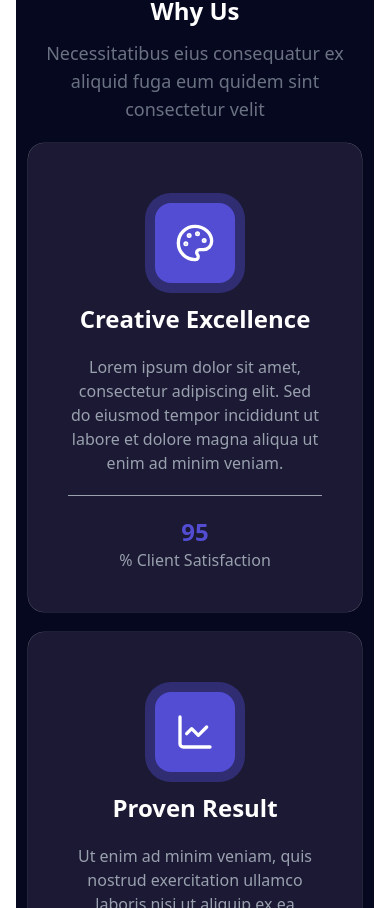
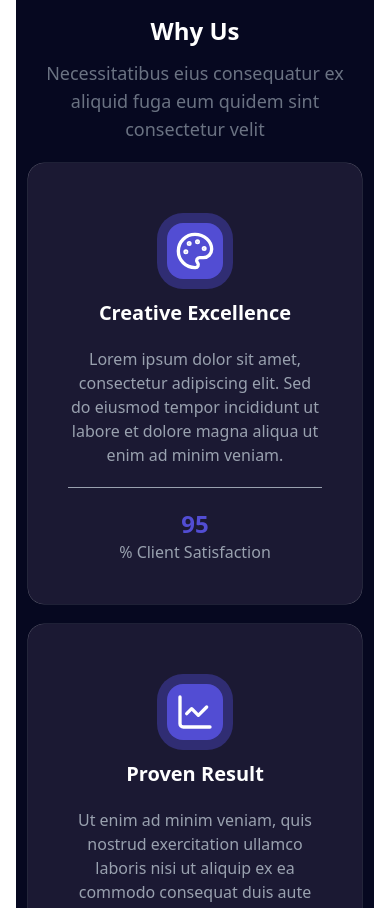
Before and after one commit to Vivek-Sharma-dev/Clarity, a React (Vite) app: page / in a window 390 px wide. Shown: the part 7976-8884 px from the top of the page. Built offline with nearby package versions, Linux system fonts and the light colour scheme.

Commit message:
adjusting some styles

```diff
--- a/src/Components/ChooseCard.jsx
+++ b/src/Components/ChooseCard.jsx
@@ -1,11 +1,18 @@
+import { motion } from "motion/react";
 const ChooseCard = ({ title, desc, number, bottomText, icon }) => {
   return (
-    <div className="text-center shadow-[0_0_0px_.3px_rgba(255,255,255,.2)]/40 hover:shadow-[0_0_0px_.5px_var(--secondary-color)] rounded-2xl p-10 bg-(--nav-bg) transition-all duration-300">
+    <motion.div
+      initial={{ y: 100, opacity: 0 }}
+      whileInView={{ y: 0, opacity: 1 }}
+      viewport={{ amount: 0.3, once: true }}
+      transition={{ duration: 0.5 }}
+      className="hover:-translate-y-2 text-center shadow-[0_0_0px_.3px_rgba(255,255,255,.2)]/40 hover:shadow-[0_0_0px_.5px_var(--secondary-color)] rounded-2xl p-10 bg-(--nav-bg) transition-all duration-300"
+    >
       <div className="flex flex-col gap-5 items-center border-b py-5 border-gray-400">
-        <span className="p-5 rounded-2xl bg-(--secondary-color) shadow-[0_0_0px_10px_var(--secondary-color)]/40">
+        <span className="p-2 lg:p-5 rounded-2xl bg-(--secondary-color) shadow-[0_0_0px_10px_var(--secondary-color)]/40">
           {icon}
         </span>
-        <h4 className="text-2xl font-bold">{title}</h4>
+        <h4 className="text-xl lg:text-2xl font-bold">{title}</h4>
         <p className="text-gray-400 font-medium">{desc}</p>
       </div>
       <div className="mt-5">
@@ -15,7 +22,7 @@ const ChooseCard = ({ title, desc, number, bottomText, icon }) => {
         <br />
         <span className="text-gray-400 font-medium">{bottomText}</span>
       </div>
-    </div>
+    </motion.div>
   );
 };
 
--- a/src/Pages/PortfolioSection.jsx
+++ b/src/Pages/PortfolioSection.jsx
@@ -118,7 +118,7 @@ const PortfolioSection = () => {
   );
 
   return (
-    <section ref={portfolioRef} className={sectionBaseStyle}>
+    <section id="portfolio" ref={portfolioRef} className={sectionBaseStyle}>
       <div className="container mx-auto">
         <motion.div
           initial={{ y: "100%", opacity: 0 }}
@@ -161,7 +161,13 @@ const PortfolioSection = () => {
             />
           ))}
         </div>
-        <motion.div className={`mt-5 lg:mt-10 ${serviceCardStyle}`}>
+        <motion.div
+          initial={{ y: 100, opacity: 0 }}
+          whileInView={{y : 0, opacity: 1}}
+          viewport={{amount : 0.3, once : true}}
+          transition={{ duration: 0.5 }}
+          className={`mt-5 lg:mt-10 ${serviceCardStyle}`}
+        >
           <h3 className="capitalize text-xl lg:text-2xl font-bold font-serif">
             Ready to start your next project?
           </h3>
@@ -169,7 +175,7 @@ const PortfolioSection = () => {
             Let's work together to bring your digital vision to life
           </p>
           <div>
-            <button className={`${primaryBtn} rounded-xl! mr-5`}>
+            <button className={`${primaryBtn} rounded-xl! mr-5 mb-5`}>
               Start a Project
             </button>
             <button className={`${primaryBtn} rounded-xl! mr-5`}>
--- a/src/Pages/ServicesSection.jsx
+++ b/src/Pages/ServicesSection.jsx
@@ -98,6 +98,7 @@ const ServicesSection = () => {
         <motion.div
           initial={{ x: -100, opacity: 0 }}
           whileInView={{x: 0, opacity: 1}}
+          viewport={{amount: 0.3, once: true}}
           transition={{ duration: 0.5 }}
           className={`mt-5 ${serviceCardStyle}`}
         >
```
